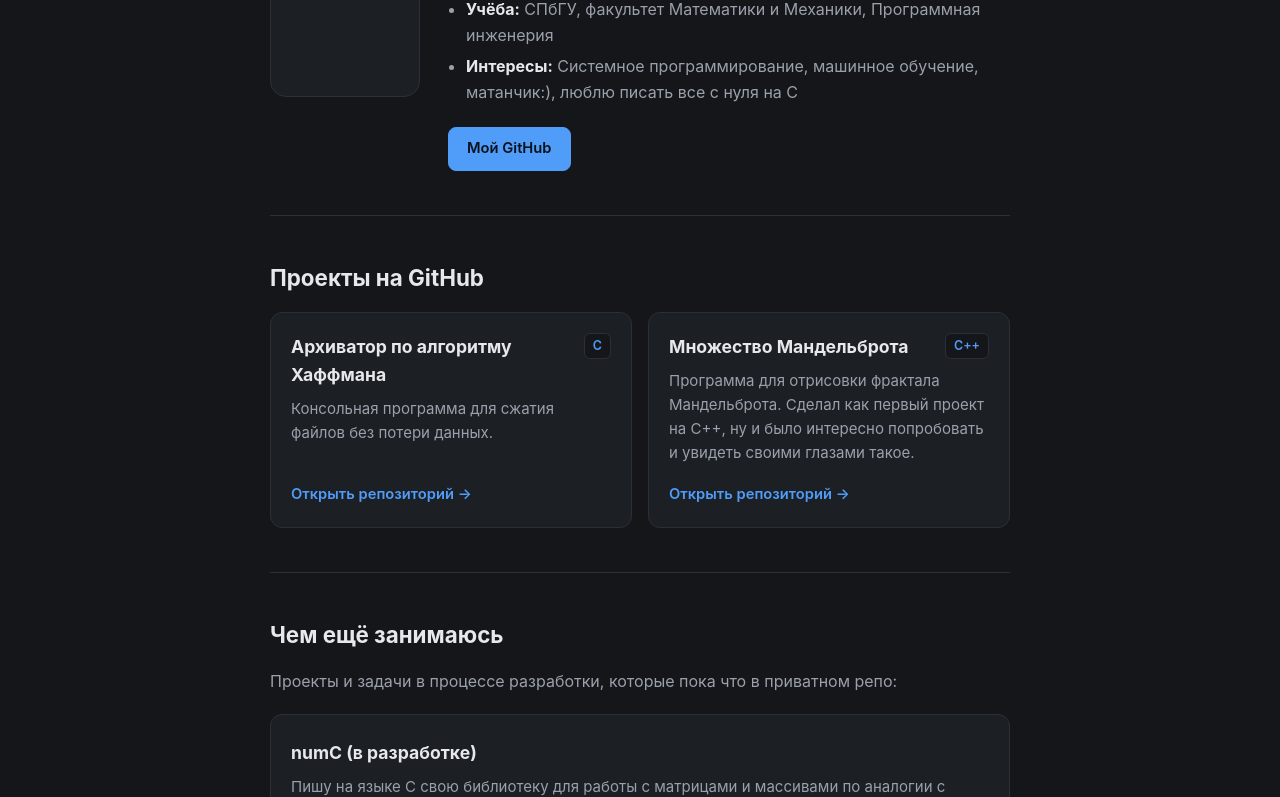
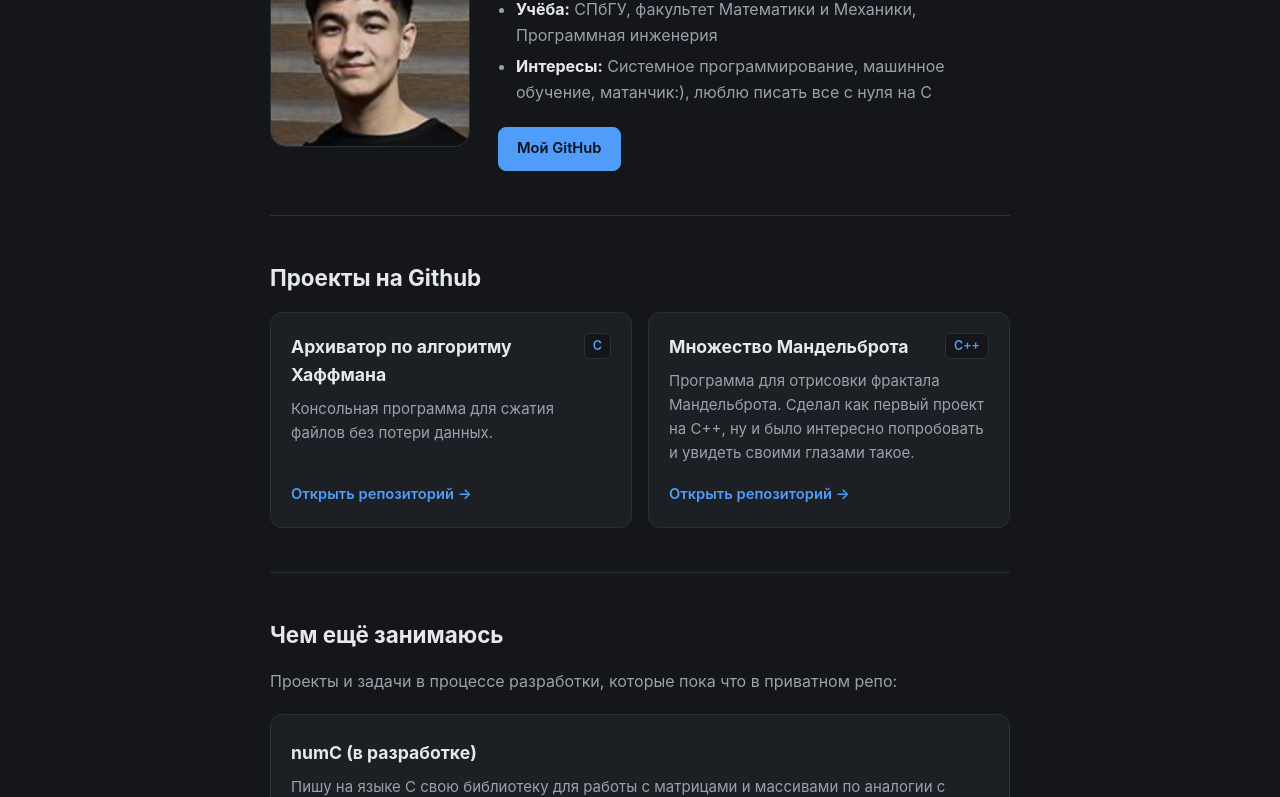
Before and after one commit to taymanov-bn/web-portfolio, a plain HTML site: page index.html in a window 1280 px wide. Shown: the part 158-955 px from the top of the page. Drawn offline with Linux system fonts and the light colour scheme.

Commit message:
add photo and change size 'avatar'

```diff
--- a/index.html
+++ b/index.html
@@ -32,7 +32,7 @@
   </header>
   <main class="container">
     <section id="about" class="section intro">
-      <img src="ttt.jpg" alt="Фотография" class="avatar">
+      <img src="photo.jpg" class="avatar">
       <div class="intro-text">
         <h1>Тайманов Балкан</h1>
         <ul class="info-list">
@@ -45,7 +45,7 @@
       </div>
     </section>
     <section id="projects" class="section">
-      <h2>Проекты на GitHub</h2>
+      <h2>Проекты на Github</h2>
       <div class="cards">
         <article class="card">
           <div class="card-head">
--- a/style.css
+++ b/style.css
@@ -160,8 +160,8 @@ h3 {
 }
 
 .avatar {
-  width: 150px;
-  height: 150px;
+  width: 200px;
+  height: 200px;
   border-radius: 16px;
   object-fit: cover;
   border: 1px solid var(--border);
```
Also changed, not shown: photo.jpg (added).
